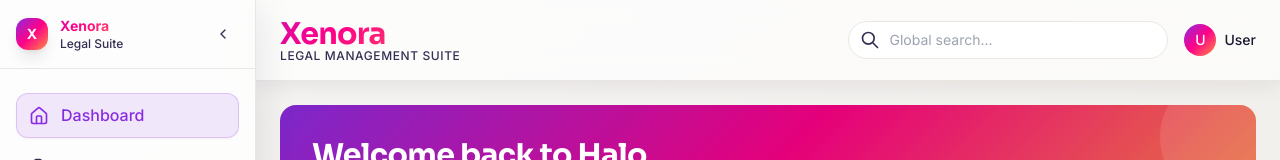
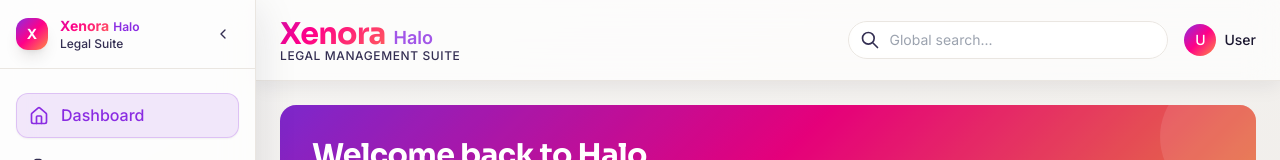
Before and after one commit to saadixsd/Halo, a React (Vite) app: page / in a window 1280 px wide. Shown: the top 160 px of the page. Built offline with nearby package versions, Linux system fonts and the light colour scheme.

Commit message:
Adjust logo size

```diff
--- a/src/components/HaloDashboard.tsx
+++ b/src/components/HaloDashboard.tsx
@@ -54,9 +54,12 @@ export const HaloDashboard = () => {
           <div className="flex items-center justify-between">
             <div className="flex items-center space-x-4">
               <div className="flex flex-col">
-                <h1 className="text-3xl font-bold text-gradient-xenora tracking-tight">
-                  Xenora
-                </h1>
+                <div className="flex items-baseline space-x-2">
+                  <h1 className="text-3xl font-bold text-gradient-xenora tracking-tight">
+                    Xenora
+                  </h1>
+                  <span className="text-lg font-semibold text-accent opacity-80">Halo</span>
+                </div>
                 <p className="text-xs font-medium text-muted-foreground uppercase tracking-wider -mt-1">
                   Legal Management Suite
                 </p>
--- a/src/components/Sidebar.tsx
+++ b/src/components/Sidebar.tsx
@@ -56,7 +56,10 @@ export const Sidebar: React.FC<SidebarProps> = ({
                 <span className="text-white font-bold text-sm">X</span>
               </div>
               <div className="flex flex-col">
-                <span className="font-bold text-foreground text-sm text-gradient-xenora">Xenora</span>
+                <div className="flex items-baseline space-x-1">
+                  <span className="font-bold text-foreground text-sm text-gradient-xenora">Xenora</span>
+                  <span className="text-xs text-accent font-semibold">Halo</span>
+                </div>
                 <span className="text-xs text-muted-foreground font-medium">Legal Suite</span>
               </div>
             </div>
```
